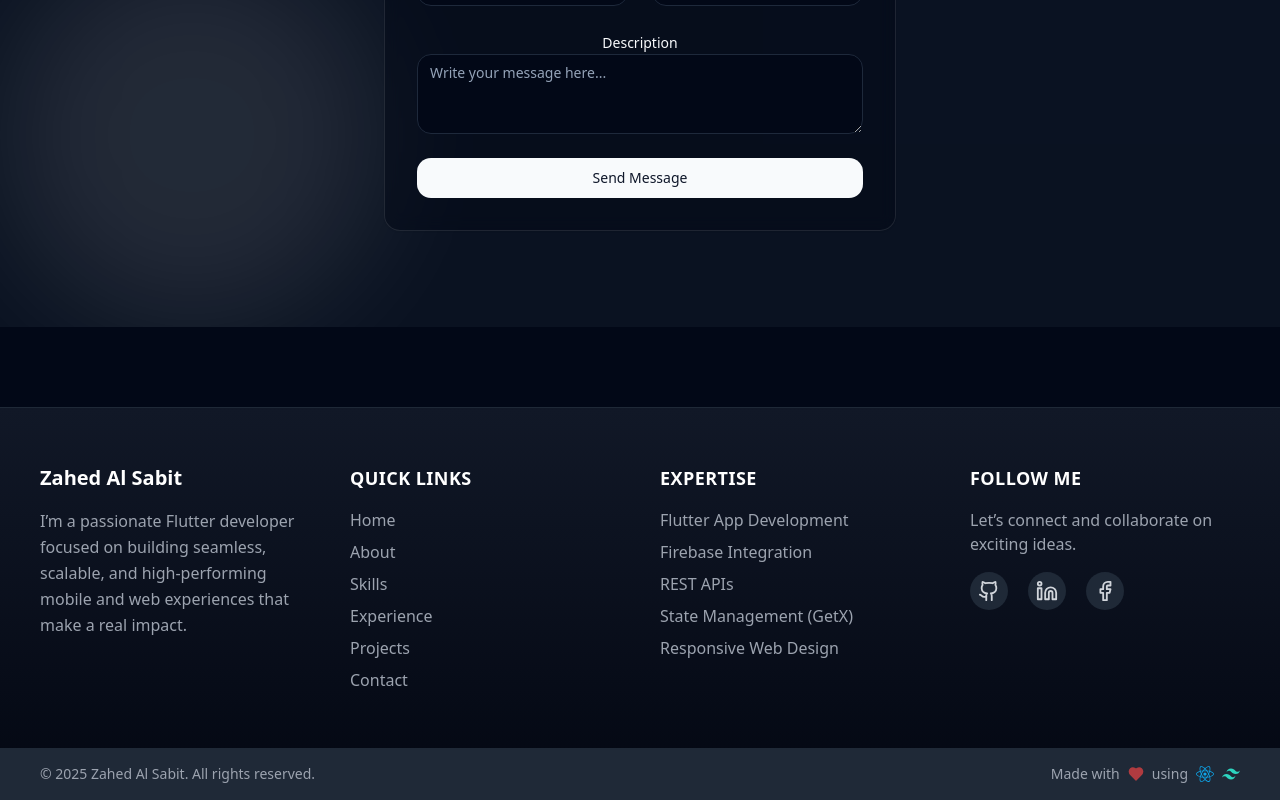
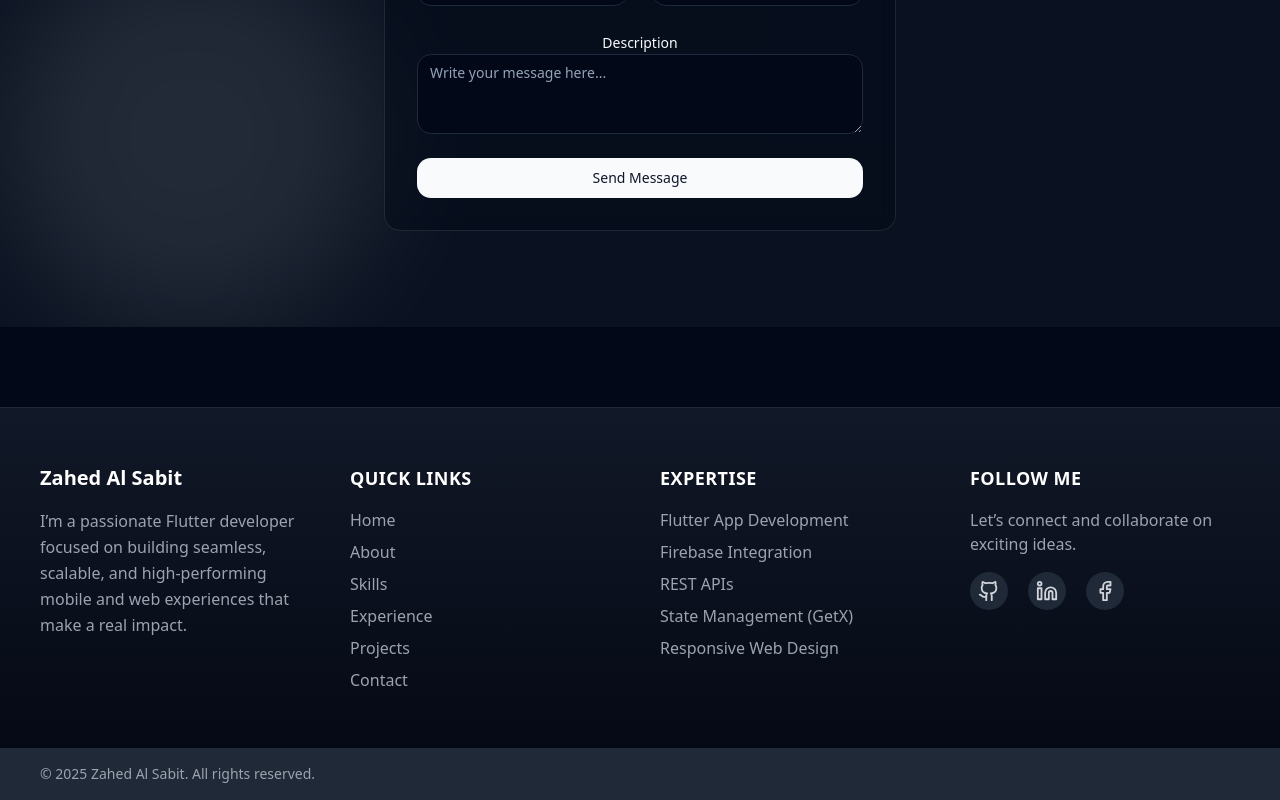
Before and after one commit to zas-nishat/zas-portfolio, a React (Vite) app: page / in a window 1280 px wide. Shown: the part 4429-5229 px from the top of the page. Built offline with nearby package versions, Linux system fonts and the light colour scheme.

Commit message:
react icons removed

```diff
--- a/package.json
+++ b/package.json
@@ -51,7 +51,7 @@
     "react-day-picker": "^8.10.1",
     "react-dom": "^18.3.1",
     "react-hook-form": "^7.61.1",
-    "react-icons": "^5.5.0",
+
     "react-resizable-panels": "^2.1.9",
     "react-router-dom": "^6.30.1",
     "recharts": "^2.15.4",
@@ -76,6 +76,6 @@
     "tailwindcss": "^3.4.17",
     "typescript": "^5.8.3",
     "typescript-eslint": "^8.38.0",
-    "vite": "^5.4.19"
+    "vite": "^5.4.21"
   }
 }
--- a/src/components/Footer.tsx
+++ b/src/components/Footer.tsx
@@ -1,8 +1,6 @@
 import React from "react";
 import personalInfo from "../data/personalinfo.json";
 import { Github, Linkedin, Facebook, Heart } from "lucide-react";
-import { FaReact } from "react-icons/fa";
-import { SiTailwindcss } from "react-icons/si";
 
 const socialIcons: { [key: string]: React.ElementType } = {
   github: Github,
@@ -121,18 +119,6 @@ const Footer: React.FC = () => {
           © {currentYear} {personalInfo.name}. All rights reserved.
         </p>
 
-        {/* Right Side - Made With */}
-        <div className="flex items-center space-x-2 text-gray-500 dark:text-gray-400">
-          <span>Made with</span>
-          <Heart
-            size={16}
-            className="text-red-500 animate-pulse"
-            fill="currentColor"
-          />
-          <span>using</span>
-          <FaReact className="text-sky-500" size={18} />
-          <SiTailwindcss className="text-teal-400" size={18} />
-        </div>
       </div>
     </footer>
   );
```
Also changed, not shown: 1 other file (tests, documents, lock files or other folders).
